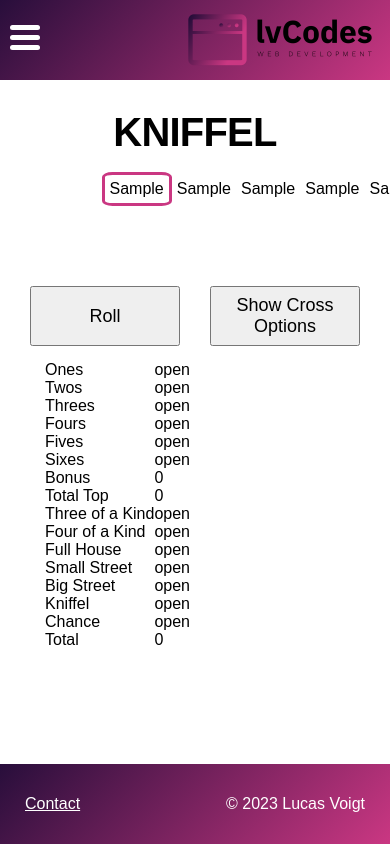
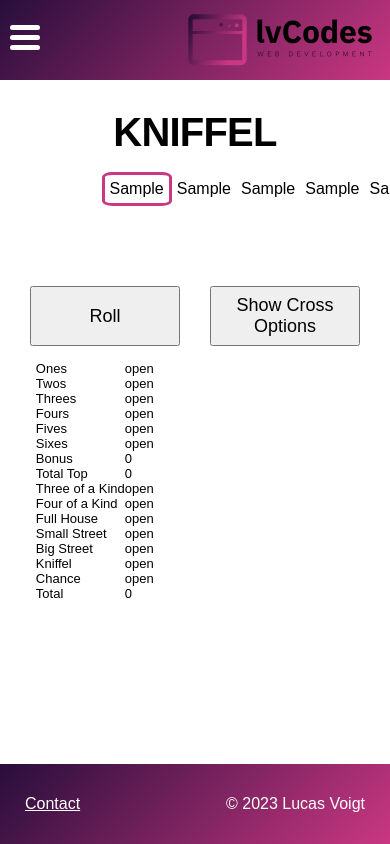
Before and after one commit to SteveTheSloth/Website, a Next.js app: page /projects/kniffel/game in a window 390 px wide. Both pictures are taken after typing "Sample", "Sample", "Sample", "Sample", "Sample", "Sample" into the empty fields and a click on the input "Start Game". Shown: the top 844 px of the page. Built offline with nearby package versions, Linux system fonts and the light colour scheme.

Commit message:
Changed scoregrid styles for mobile screen size.

```diff
--- a/styles/utils.module.css
+++ b/styles/utils.module.css
@@ -616,6 +616,7 @@
   .scoreGrid {
     justify-self: center;
     column-gap: 0px;
+    margin-left: 0;
   }
 
   .otherScoresheet {
@@ -638,6 +639,8 @@
 
   .scoreOptionGrid {
     column-gap: 0px;
+    width: 90%;
+    font-size: small;
   }
 }
 
```
